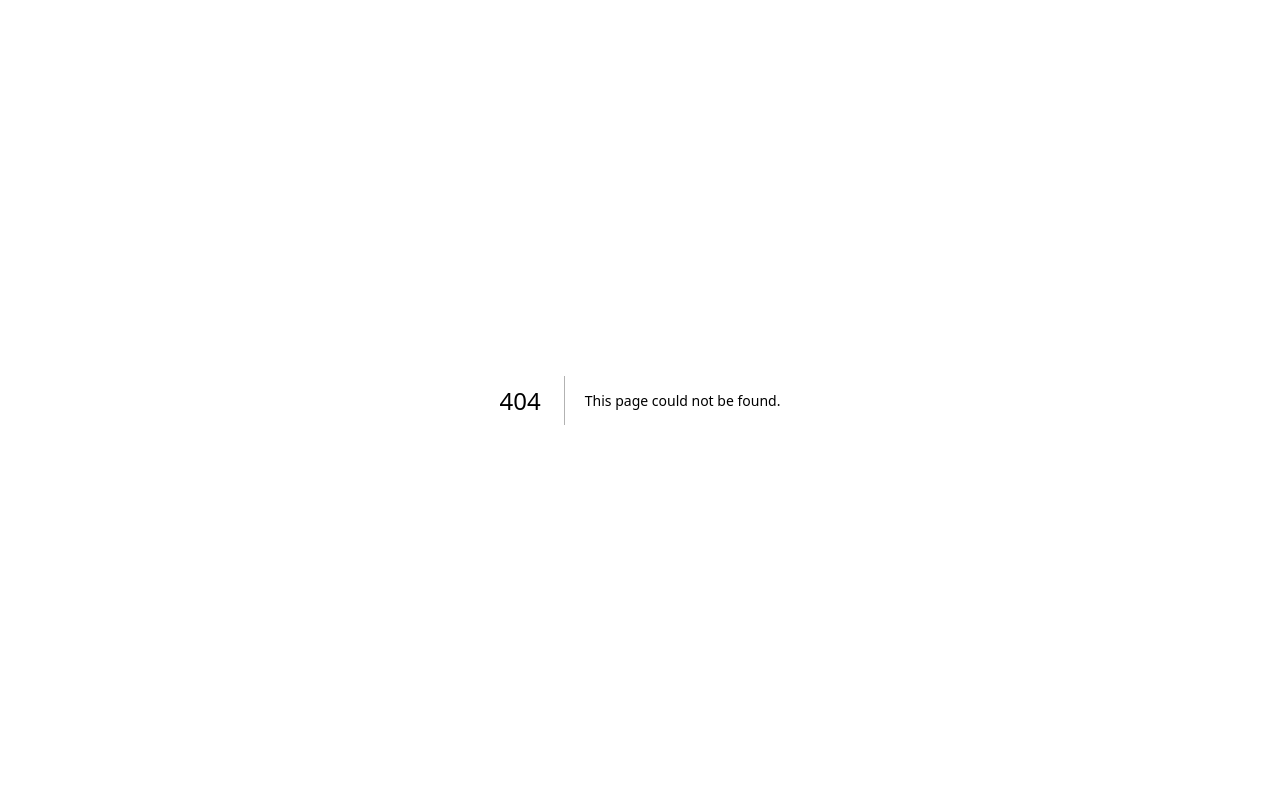
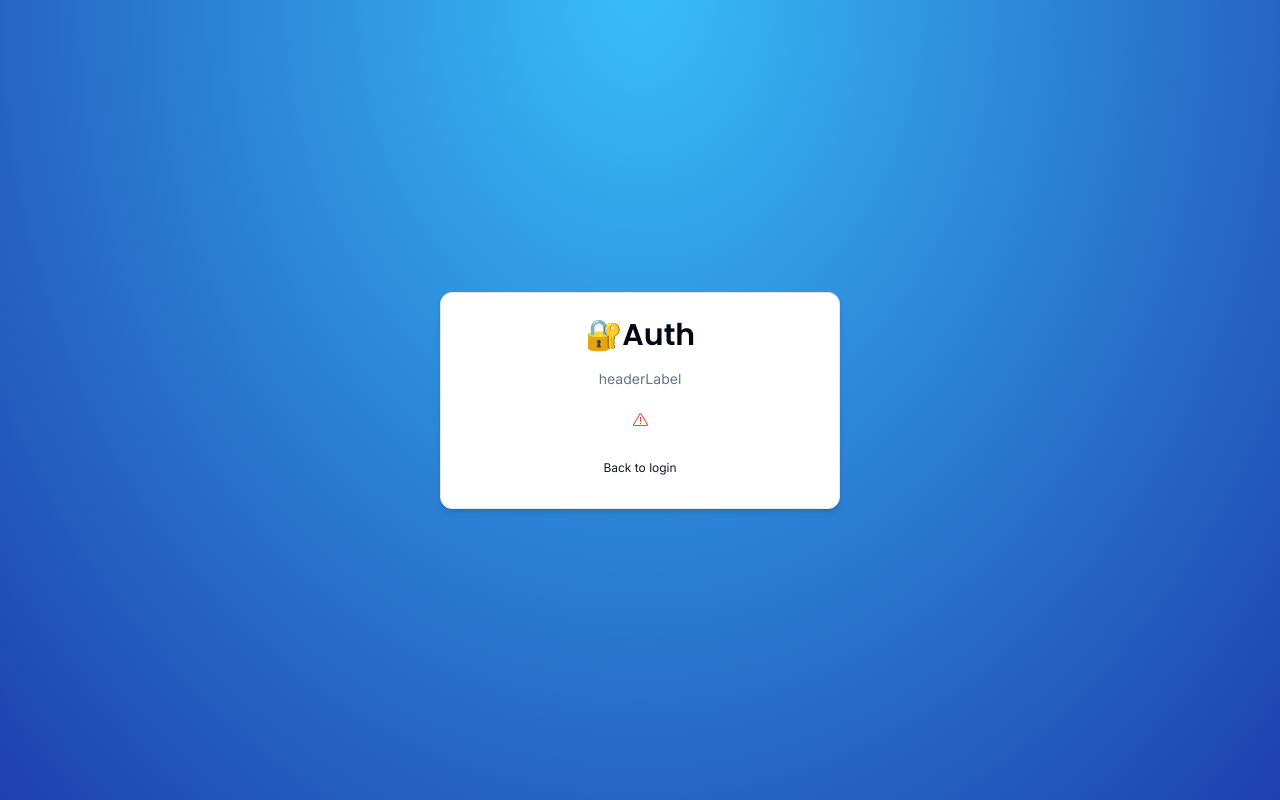
Before and after one commit to Jisap/Next14-Auth-V5, a Next.js app: page /auth/error in a window 1280 px wide. Before the commit this address had no page. Built offline with nearby package versions, Linux system fonts and the light colour scheme.

Commit message:
error-card

```diff
--- /dev/null
+++ b/app/auth/error/page.tsx
@@ -0,0 +1,12 @@
+import ErrorCard from "@/components/auth/error-card"
+
+
+
+
+const AuthErrorPage = () => {
+  return (
+    <ErrorCard />
+  )
+}
+
+export default AuthErrorPage
--- a/auth.ts
+++ b/auth.ts
@@ -9,6 +9,11 @@ import { UserRole } from "@prisma/client"
 
 
 export const { handlers: { GET, POST }, auth, signIn, signOut} = NextAuth({
+
+  pages: {
+    signIn: "/auth/login",
+    error: "/auth/error",
+  },
 
   events:{
     async linkAccount({ user }) { // se dispara cuando un usuario inicia sesión y vincula su cuenta existente con otra estrategia de inicio de sesión: google o github
--- /dev/null
+++ b/components/auth/error-card.tsx
@@ -0,0 +1,21 @@
+import { ExclamationTriangleIcon } from "@radix-ui/react-icons";
+
+import { CardWrapper } from "./card-wrapper";
+
+
+
+const ErrorCard = () => {
+  return (
+    <CardWrapper
+      headerLabel="Oops! Something went wrong!"
+      backButtonHref="/auth/login"
+      backButtonLabel="Back to login"
+    >
+      <div className="w-full flex justify-center items-center">
+        <ExclamationTriangleIcon className="text-destructive" />
+      </div>
+    </CardWrapper>
+  )
+}
+
+export default ErrorCard
--- a/routes.ts
+++ b/routes.ts
@@ -15,6 +15,7 @@ export const publicRoutes =  [
 export const authRoutes = [
   "/auth/login",
   "/auth/register",
+  "/auth/error"
 ];
 
 /**
```
